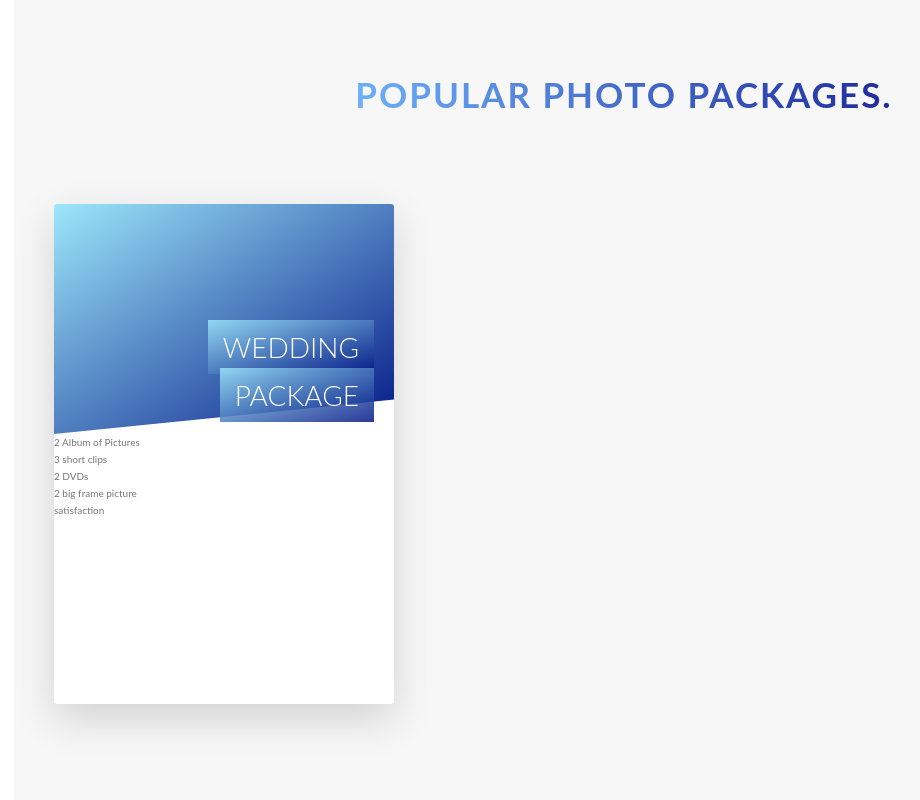
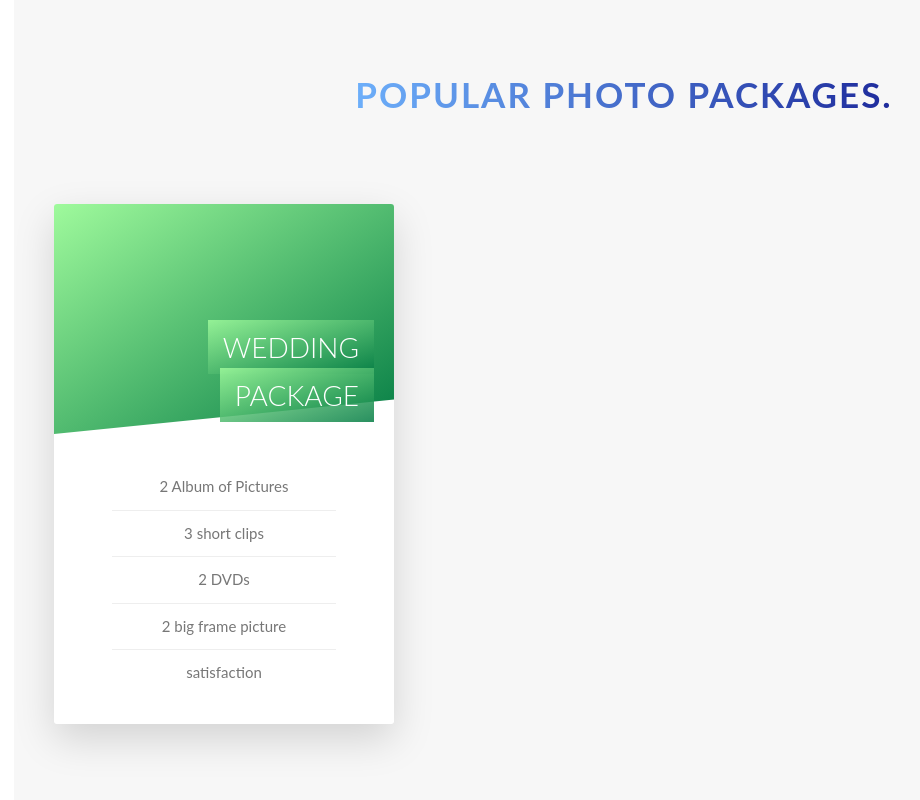
Before and after one commit to khalilFrough/CSSCourse, a website: page assessts/index.html in a window 1280 px wide. Shown: the part 2344-3144 px from the top of the page, without its empty margins (16-936 px from the left). Drawn offline with Linux system fonts and the light colour scheme.

Commit message:
fixed some bugs.

```diff
--- a/sass/abstracts/_variables.scss
+++ b/sass/abstracts/_variables.scss
@@ -8,8 +8,8 @@ $color-gray-dark: #777;
 $color-white: #fff;
 $color-black: #000;
 $color-gray-light-1: #f7f7f7;
-$color-secondary-light: #9ce7fa;
-$color-secondary-dark: #031786;
+$color-secondary-light: #9ffa9c;
+$color-secondary-dark: #047c44;
 $color-tertiary-light: #fffb29;
 $color-tertiary-dark: #a57e14;
 $color-gray-light-2: #eee;
--- a/sass/components/card.scss
+++ b/sass/components/card.scss
@@ -2,10 +2,10 @@
   perspective: 150rem;
   -moz-perspective: 150rem;
   position: relative;
-  height: 50rem;
+  height: 52rem;
 
   &__side {
-    height: 50rem;
+    height: 52rem;
     transition: all 0.8s ease;
     position: absolute;
     top: 0;
@@ -80,17 +80,19 @@
       );
     }
   }
-  &__detials {
+  &__details {
     padding: 3rem;
+
     ul {
       list-style: none;
       width: 80%;
+      margin: 0 auto;
 
       li {
         text-align: center;
         font-size: 1.5rem;
         padding: 1rem;
-        &:not(last-child) {
+        &:not(:last-child) {
           border-bottom: 1px solid $color-gray-light-2;
         }
       }
```
Also changed, not shown: css/style.css.
